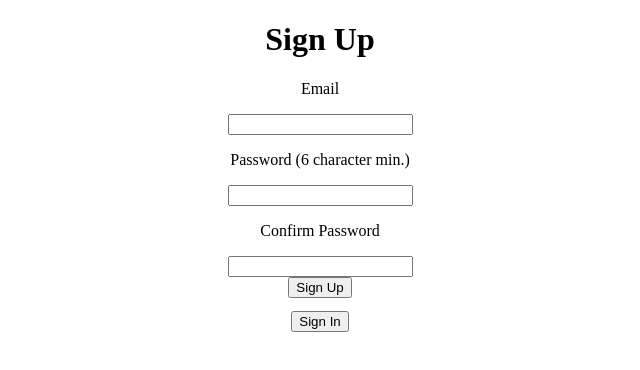
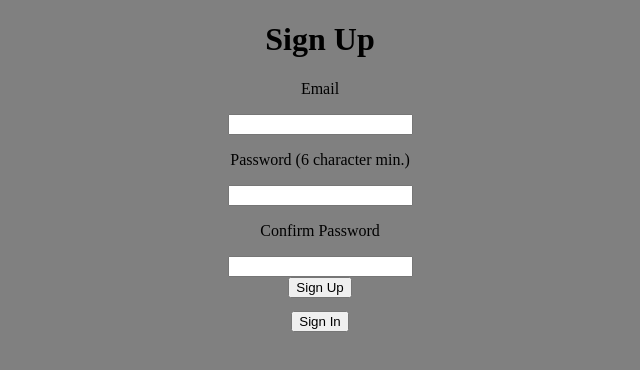
Before and after one commit to nikmanchan/chiisai-url, a React (Create React App) app: page /#/ in a window 1280 px wide. Shown: the top 370 px of the page, without its empty margins (320-960 px from the left). Built offline with nearby package versions, Linux system fonts and the light colour scheme; no server answers.

Commit message:
add background-color to body of App

```diff
--- a/src/components/App/App.css
+++ b/src/components/App/App.css
@@ -0,0 +1,3 @@
+body {
+    background-color: #808080;
+}
```
